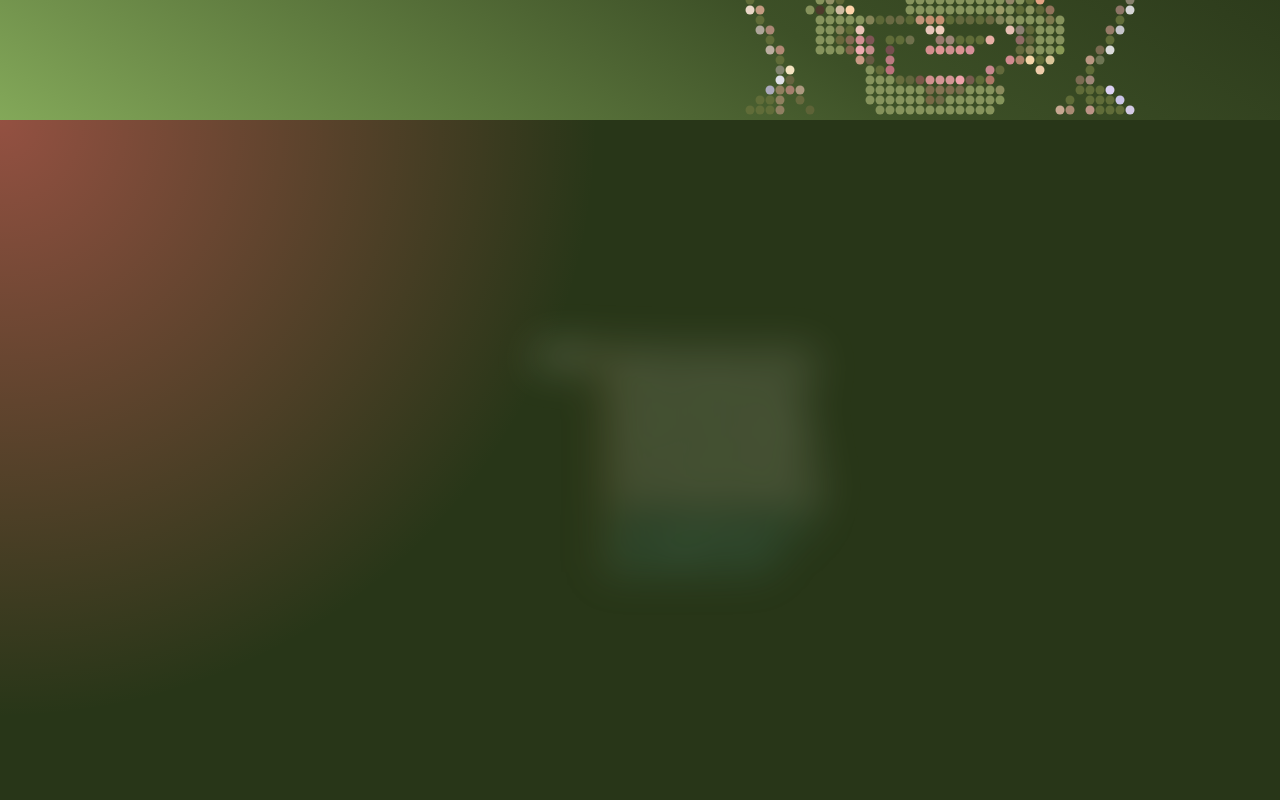
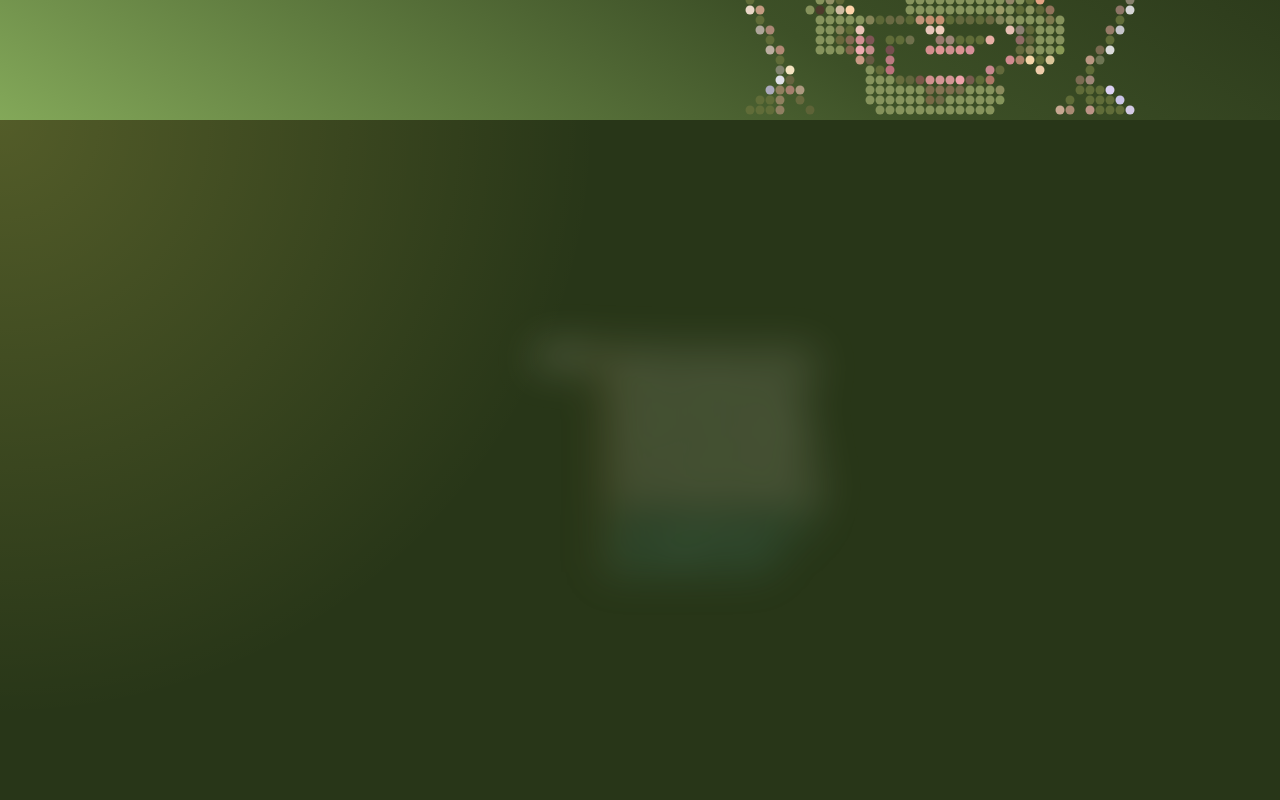
Before and after one commit to EmilJason/emiljasondatuin2024, a React (Vite) app: page / in a window 1280 px wide. Shown: the part 680-1480 px from the top of the page. Built offline with nearby package versions, Linux system fonts and the light colour scheme.

Commit message:
fixed gradient color

```diff
--- a/src/components/Experience.jsx
+++ b/src/components/Experience.jsx
@@ -33,7 +33,7 @@ const Experience = () => {
         <div
         className="gradient-overlay"
         style={{
-          background: `radial-gradient(circle at ${mousePos.x}px ${mousePos.y}px, rgba(255, 107, 107, 0.5), rgba(255, 107, 107, 0) 30%)`
+          background: `radial-gradient(circle at ${mousePos.x}px ${mousePos.y}px, rgba(255, 245, 107, 0.2), rgba(166, 255, 107, 0) 30%)`
         }}
       ></div>
 
--- a/src/index.css
+++ b/src/index.css
@@ -152,7 +152,7 @@ h5 {
   left: 0;
   width: 100%;
   height: 100%;
-  background: radial-gradient(circle at center, rgba(255, 245, 107, 0.5), rgba(166, 255, 107, 0) 30%);
+  /* background: radial-gradient(circle at center, rgba(255, 245, 107, 0.5), rgba(166, 255, 107, 0) 30%); */
   transition: background 0.2s ease;
   pointer-events: none;
 }
```
